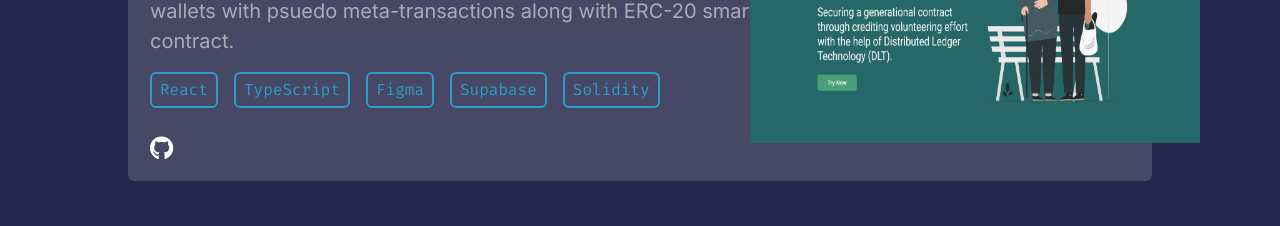
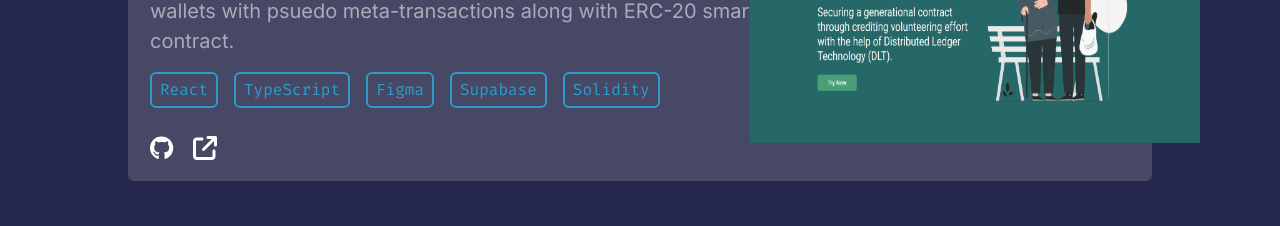
Before and after one commit to Jexarx121/Portfolio, a Next.js app: page / in a window 1280 px wide. Shown: the part 3340-3566 px from the top of the page. Built offline with nearby package versions, Linux system fonts and the light colour scheme.

Commit message:
feat: Added project link to Trace

```diff
--- a/src/components/project/Project.tsx
+++ b/src/components/project/Project.tsx
@@ -19,7 +19,7 @@ const Project = () => {
         languages={["React", "TypeScript", "Figma", "Supabase", "Solidity"]}
         imageLink="/trace.png"
         githubLink="https://github.com/Jexarx121/Trace"
-        projectLink=""/>
+        projectLink="https://trace-sand.vercel.app/"/>
       <FeaturedProject
         title="Next-Post"
         description="Website to learn Next.js and MongoDB. Allows blog post interactions through CRUD operations in admin dashboard via custom NextAPI. Implemented authentication through credentials and OAuth with NextAuth. Details and blogs stored and fetched from MongoDB."
```
